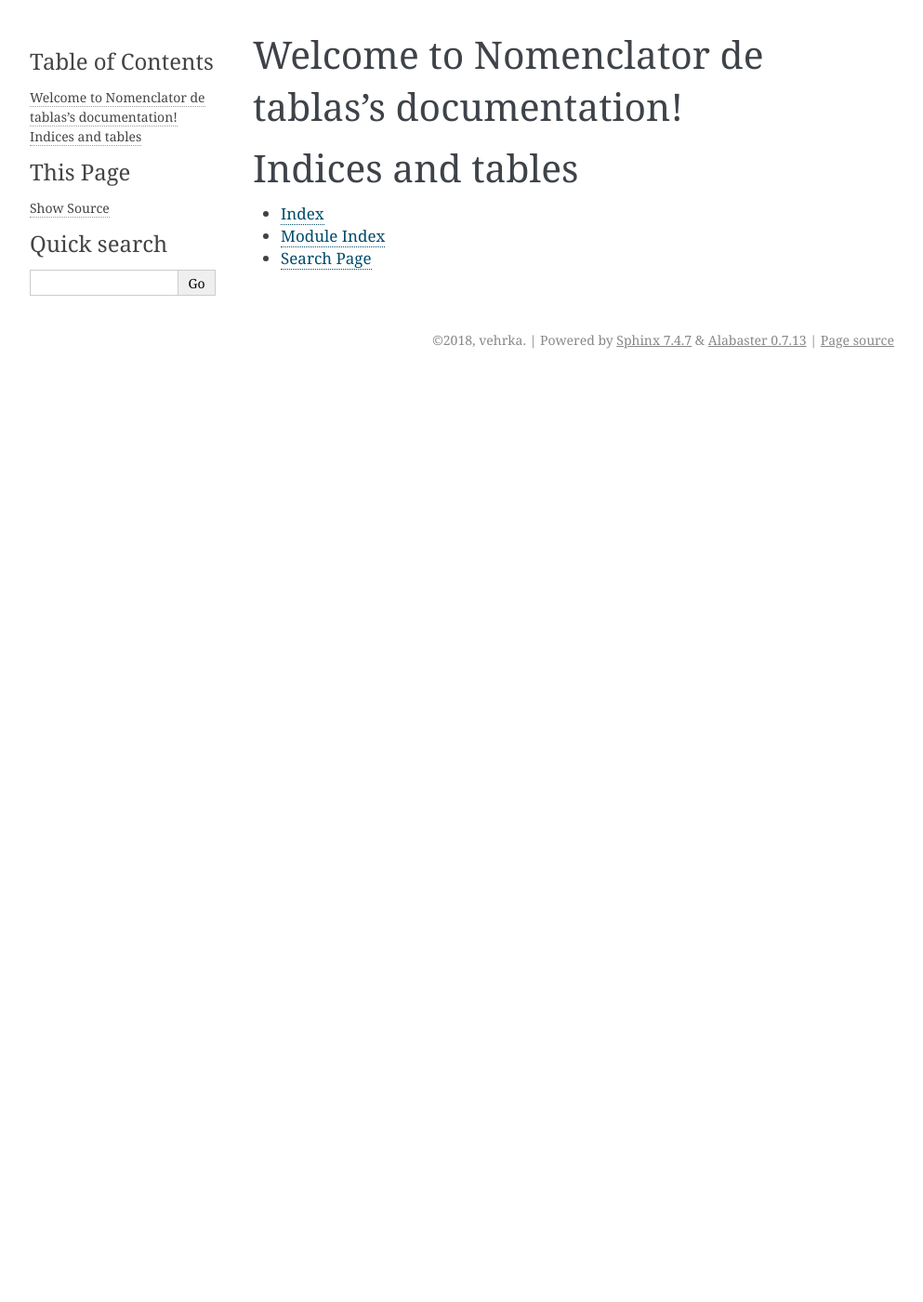
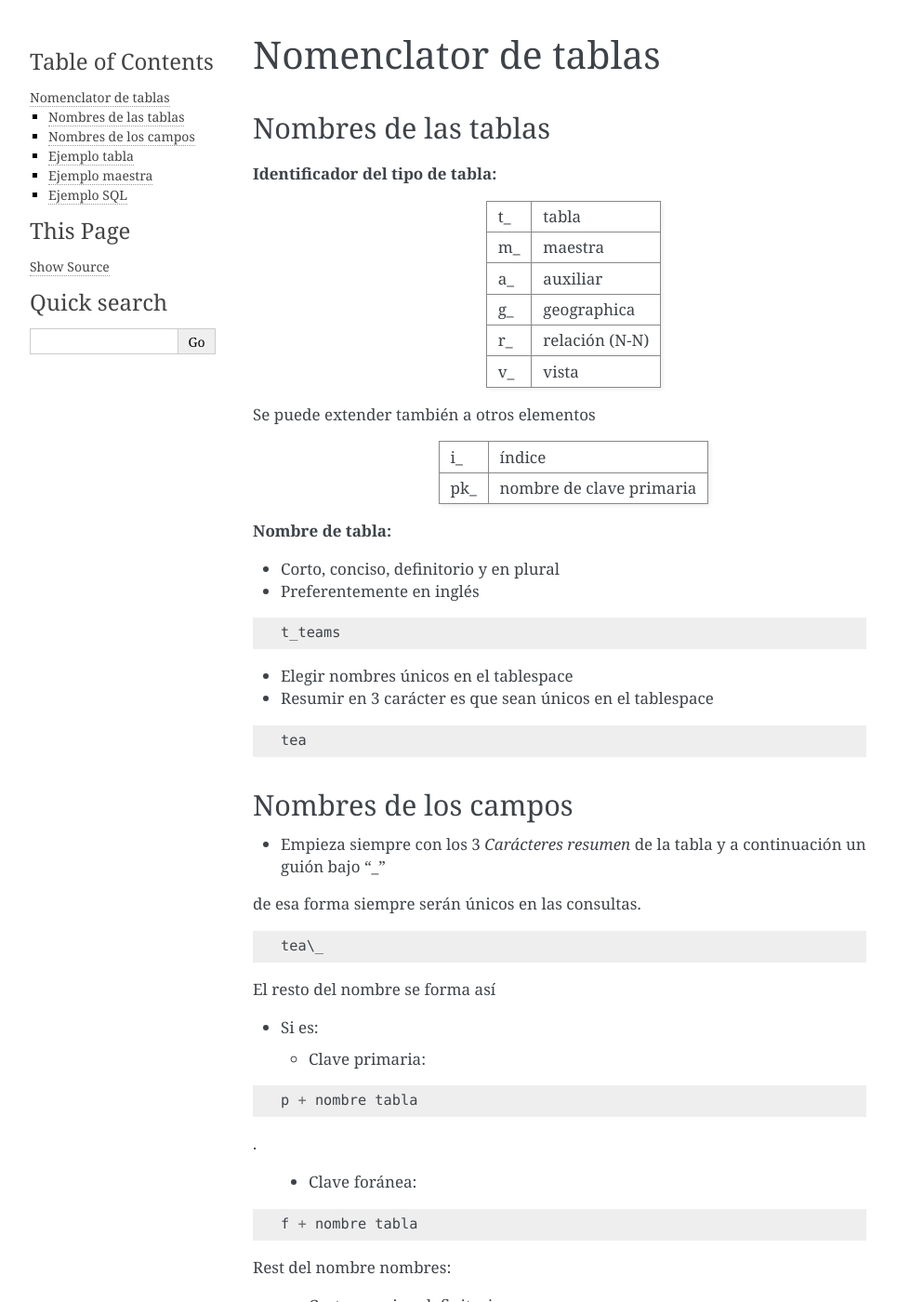
Before and after one commit to vehrka/nomenclator_tablas, a Sphinx documentation site: the page built from source/index.rst, in a window 1280 px wide and 1400 px high. Shown: the whole window at 93% size, without its empty margins (148-1141 px from the left). Built offline with Sphinx 7.4.7, drawn with Linux system fonts in a browser that asks for light colours; some of the changed text lies outside the part shown.

Commit message:
Changing the documentation to match the presentation

```diff
--- a/source/index.rst
+++ b/source/index.rst
@@ -1,20 +1,120 @@
-.. Nomenclator de tablas documentation master file, created by
-   sphinx-quickstart on Fri Jun 15 17:32:01 2018.
-   You can adapt this file completely to your liking, but it should at least
-   contain the root `toctree` directive.
+Nomenclator de tablas
+=====================
 
-Welcome to Nomenclator de tablas's documentation!
-=================================================
+Nombres de las tablas
+---------------------
 
-.. toctree::
-   :maxdepth: 2
-   :caption: Contents:
+**Identificador del tipo de tabla:**
+
+   +-----+----------------+
+   | t\_ | tabla          |
+   +-----+----------------+
+   | m\_ | maestra        |
+   +-----+----------------+
+   | a\_ | auxiliar       |
+   +-----+----------------+
+   | g\_ | geographica    |
+   +-----+----------------+
+   | r\_ | relación (N-N) |
+   +-----+----------------+
+   | v\_ | vista          |
+   +-----+----------------+
+
+Se puede extender también a otros elementos
 
 
+   +------+--------------------------+
+   | i\_  | índice                   |
+   +------+--------------------------+
+   | pk\_ | nombre de clave primaria |
+   +------+--------------------------+
 
-Indices and tables
-==================
 
-* :ref:`genindex`
-* :ref:`modindex`
-* :ref:`search`
+**Nombre de tabla:**
+
+* Corto, conciso, definitorio y en plural
+
+* Preferentemente en inglés
+
+.. code::
+
+   t_teams
+
+* Elegir nombres únicos en el tablespace
+
+* Resumir en 3 carácter es que sean únicos en el tablespace
+
+.. code::
+
+   tea
+
+Nombres de los campos
+---------------------
+
+* Empieza siempre con los 3 *Carácteres resumen* de la tabla
+  y a continuación un guión bajo "_"
+
+de esa forma siempre serán únicos en las consultas.
+
+.. code::
+
+   tea\_
+
+El resto del nombre se forma así
+
+* Si  es:
+
+  + Clave primaria:
+
+.. code::
+
+    p + nombre tabla
+
+.
+
+  + Clave foránea:
+
+.. code::
+
+    f + nombre tabla
+
+Rest del nombre nombres:
+
+  + Corto, conciso, definitorio
+  + Preferentemente en inglés
+
+
+Ejemplo tabla
+-------------
+
+.. code::
+
+    t_teams
+    -------------------
+    tea_pteams
+    tea_fcities
+    tea_fregions
+    tea_fcomps
+    tea_name
+    tea_ticker
+
+
+Ejemplo maestra
+---------------
+
+.. code::
+
+    m_comps
+    -------------------
+    com_pcomps
+    com_name
+
+Ejemplo SQL
+-----------
+
+
+.. code:: SQL
+
+    SELECT tea_pteams, tea_ticker, tea_name, com_name
+    FROM t_teams, t_comps
+    WHERE tea_fcomps = com_pcomps;
```
